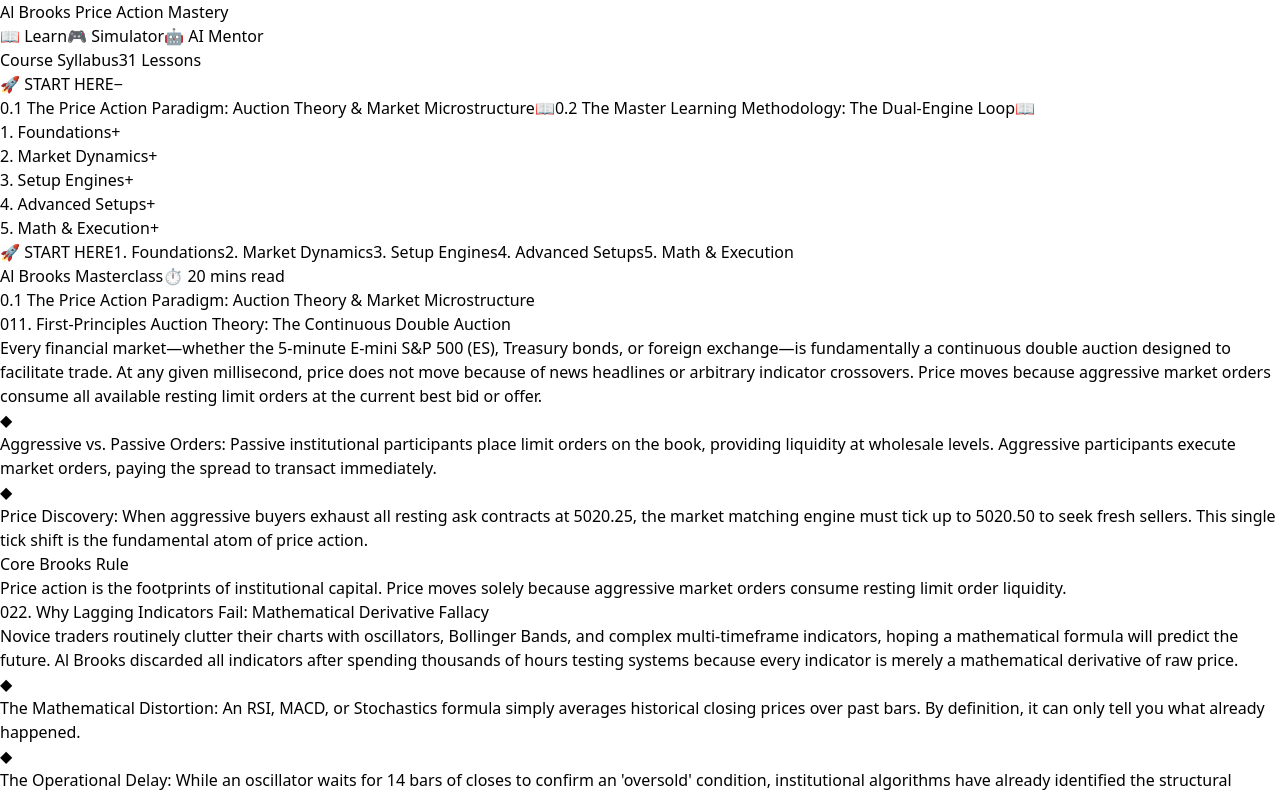
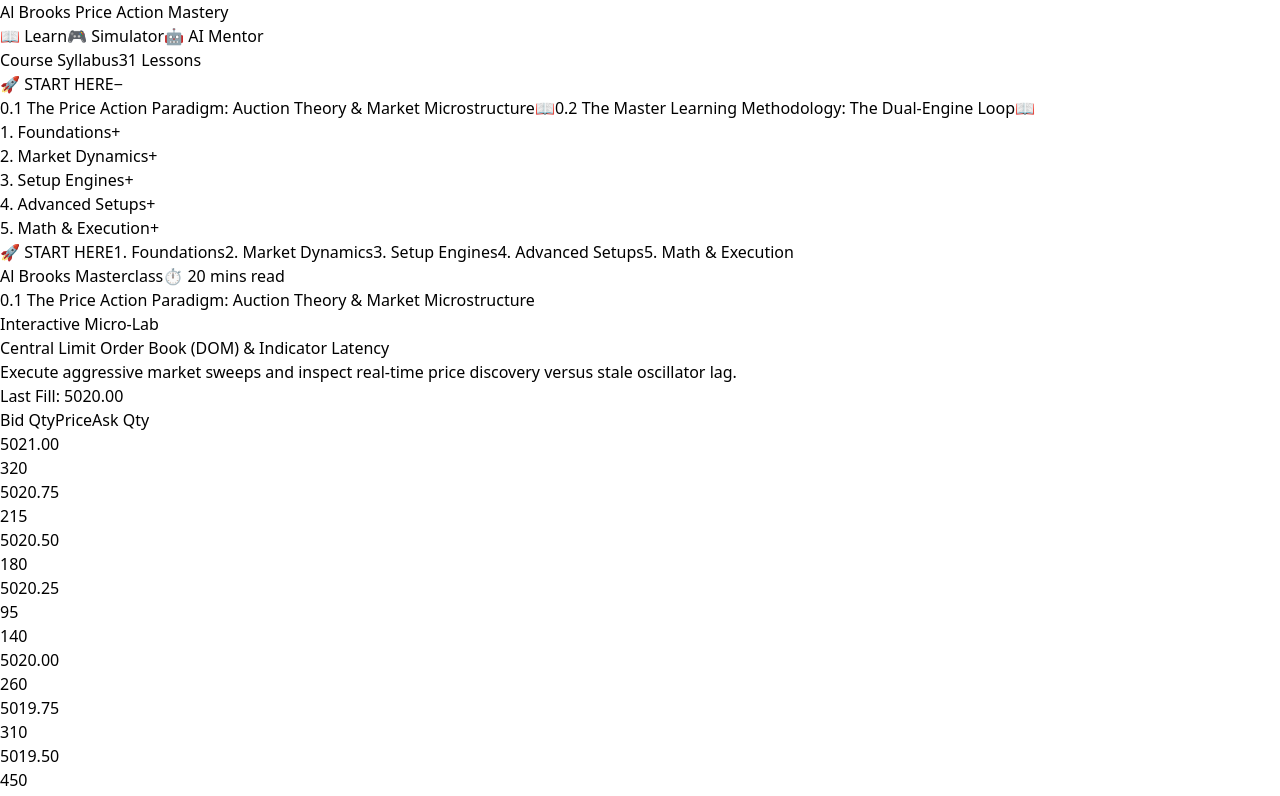
Before and after one commit to DavidVWilliams/al-brooks-price-action, a React (Vite) app: page / in a window 1280 px wide. Shown: the top 796 px of the page. Built offline with nearby package versions, Linux system fonts and the light colour scheme.

Commit message:
Update LearnView.jsx

```diff
--- a/src/components/LearnView.jsx
+++ b/src/components/LearnView.jsx
@@ -1,9 +1,10 @@
-// Version: v3.9 - Integrated Interactive Micro-Labs & Tier 0 SVGs
+// Version: v4.0 - Integrated Tier 0 & Tier 1 Interactive Micro-Labs
 // Aggregated data imported from modular curriculumData.js
 
 import { useState, useRef } from 'react';
 import { curriculumData as data } from '../data/curriculumData.js';
 import BarLifecycleScrubber from './interactive/BarLifecycleScrubber.jsx';
+import DOMOrderBookSimulator from './interactive/DOMOrderBookSimulator.jsx';
 
 // High-contrast markdown text and bullet parser
 function FormattedSectionContent({ content }) {
@@ -264,6 +265,13 @@ export default function LearnView() {
           {selectedModule.type === 'comprehensive_lesson' && selectedModule.sections && (
             <div className="space-y-8">
 
+              {/* DYNAMIC INTERACTIVE LAB: TIER 0 DOM ORDER BOOK SIMULATOR */}
+              {selectedModule.id === 'tier0-mod-0.1' && (
+                <section className="mb-6">
+                  <DOMOrderBookSimulator />
+                </section>
+              )}
+
               {/* DYNAMIC INTERACTIVE LAB: TIER 1 BAR LIFECYCLE SCRUBBER */}
               {selectedModule.id === 'tier1-mod-1.1' && (
                 <section className="mb-6">
@@ -312,7 +320,7 @@ export default function LearnView() {
                 </article>
               ))}
 
-              {/* DYNAMIC SVG CHART ILLUSTRATION RENDERER */}
+              {/* DYNAMIC SVG CHART ILLUSTRATION FALLBACK RENDERER */}
               {selectedModule.chartIllustration && (
                 <div className="bg-slate-900/90 border border-slate-800 rounded-xl p-6 space-y-4 shadow-xl">
                   <div>
```
